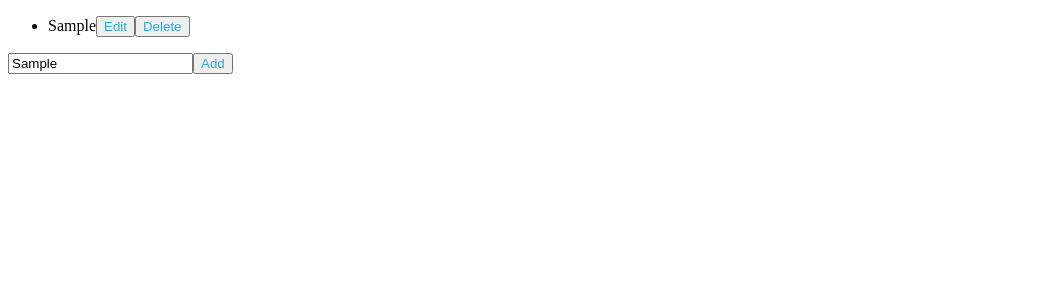
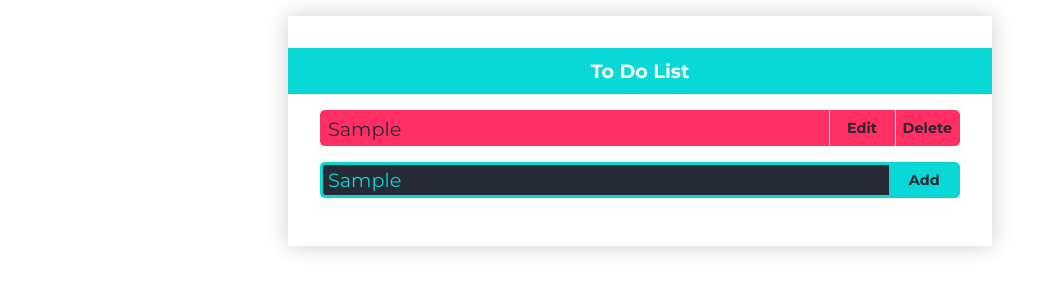
Before and after one commit to Anmol53/Todo-List-React, a React app: page / in a window 1280 px wide. Both pictures are taken after typing "Sample" into the empty fields and a click on the button "Add". Shown: the top 300 px of the page, without its empty margins (0-1054 px from the left). Built offline with nearby package versions, Linux system fonts and the light colour scheme.

Commit message:
Answer with css

```diff
--- a/src/components/App.js
+++ b/src/components/App.js
@@ -1,6 +1,7 @@
 import React, { useState } from "react";
 import "./../styles/App.css";
-import Task from "./Task";
+import Task from "./Task/";
+import './style.css';
 
 function App()
 {
@@ -14,11 +15,13 @@ function App()
 		setList(renderList());
 	}
 	const deleteItem = (i) => {
+		console.log(i);
 		const temp = tasks;
 		if (i > -1) {
 		  temp.splice(i, 1);
 		}
 		setTasks(temp);
+		console.log("In delete " + tasks);
 		setList(renderList());
 	}
 
@@ -27,6 +30,7 @@ function App()
   }
 
 	const renderList = () => {
+		console.log(tasks);
 		return (
 			<ul>
 			{
@@ -40,11 +44,16 @@ function App()
 		);
 	}
 	return (
-	<div id="main">
-	{list}
-	<input id="task" onChange={updateNewTask}/>
-	<button id="btn" onClick={add}>Add</button>
-	</div>
+		<div id="main">
+			<h1 className="heading">To Do List</h1>
+			{list}
+			<div className="inputField">
+				<input id="task" className="text-input-1" onChange={updateNewTask} placeholder="Enter new item here" autoFocus />
+				<button id="btn" className="btn btn-right btn-blue" onClick={add}>Add</button>
+			</div>
+			<link rel="preconnect" href="https://fonts.gstatic.com" />
+			<link href="https://fonts.googleapis.com/css2?family=Montserrat:wght@400;700&display=swap" rel="stylesheet" />
+		</div>
 	);
 }
 
--- a/src/components/Task.js
+++ /dev/null
@@ -1,31 +0,0 @@
-import React, { useState } from "react";
-
-export default function Task(props){
-  const [text, setText] = useState(props.text);
-  const [editable, setEditable] = useState(false);
-  const [editedText, setNewText] = useState("");
-
-	const updateText = ({ target }) => {
-    setNewText(target.value);
-  }
-
-  const editText = () => {
-    if(editedText != ""){
-      console.log(">" + editedText + "<");
-      setText(editedText);
-      setEditable(false);
-      setNewText("");
-      props.renderCallback();
-    }
-	}
-
-  return (
-    <li id="task" className="list">
-      {text}
-      { !editable ? (<button className="edit" onClick={() => setEditable(true)}>Edit</button>) : null }
-      { !editable ? (<button className="delete" onClick={() => props.deleteCallback(props.index)}>Delete</button>) : null }
-      { editable ? (<input className="editTask" onChange={updateText}/>) : null }
-      { editable ? (<button className="saveTask" onClick={editText}>Save</button>) : null }
-    </li>
-  );
-}
--- /dev/null
+++ b/src/components/Task/index.js
@@ -0,0 +1,32 @@
+import React, { useState } from "react";
+import './style.css';
+
+export default function Task(props){
+  const [text, setText] = useState(props.text);
+  const [editable, setEditable] = useState(false);
+  const [editedText, setNewText] = useState("");
+
+	const updateText = ({ target }) => {
+    setNewText(target.value);
+  }
+
+  const editText = () => {
+    if(editedText != ""){
+      console.log(">" + editedText + "<");
+      setText(editedText);
+      setEditable(false);
+      setNewText("");
+      props.renderCallback();
+    }
+	}
+
+  return (
+    <li id="task" className="list">
+      <p className="text-display">{text}</p>
+      { !editable ? (<button className="edit btn btn-pink bl no-l-radius" onClick={() => setEditable(true)}>Edit</button>) : null }
+      { !editable ? (<button className="delete btn btn-pink btn-right bl no-l-radius" onClick={() => props.deleteCallback(props.index)}>Delete</button>) : null }
+      { editable ? (<input className="editTask text-input no-l-radius" onChange={updateText}/>) : null }
+      { editable ? (<button className="saveTask btn btn-pink btn-right" onClick={editText}>Save</button>) : null }
+    </li>
+  );
+}
--- /dev/null
+++ b/src/components/Task/style.css
@@ -0,0 +1,63 @@
+.list{
+  width: 100%;
+  position: relative;
+  padding: 0;
+  display: flex;
+  margin: 1rem 0px;
+  list-style-type:none;
+}
+
+.text-display{
+  margin: 0;
+  width: 100%;
+  border: 3px solid #ff2e63;
+  background-color: #ff2e63;
+  border-right: none;
+  padding: 5px;
+  height: 20px;
+  line-height: 1.2;
+  font-size: 1.2rem;
+  border-radius: 5px 0 0 5px;
+  color: #252a34;
+}
+
+.text-input{
+  margin: 0;
+  width: 100%;
+  border: 3px solid #ff2e63;
+  background-color: #252a34;
+  border-right: none;
+  padding: 5px;
+  height: 20px;
+  line-height: 1.2;
+  font-size: 1.2rem;
+  border-radius: 5px 0 0 5px;
+  outline: none;
+  color: #ff2e63;
+}
+
+.btn{
+  width: 80px;
+  height: 36px;
+  text-align: center;
+  color: #252a34;
+  cursor: pointer;
+  outline: none;
+  font-size: .9rem;
+  padding: .1rem .4rem;
+  font-weight: bold;
+}
+.btn-pink{
+    border: 1px solid #ff2e63;
+    background: #ff2e63;
+}
+.btn-right{
+  border-radius: 0 5px 5px 0;
+}
+.bl{
+    border-left: 1px solid #eaeaea;
+}
+.no-l-radius{
+    border-top-left-radius: 0;
+    border-bottom-left-radius: 0;
+}
--- /dev/null
+++ b/src/components/style.css
@@ -0,0 +1,53 @@
+*{
+    padding: 0;
+    margin: 0;
+    font-family: 'Montserrat', sans-serif;
+}
+#main{
+    box-shadow: 0 0 20px rgba(0, 0, 0, 0.2);
+    width: 50%;
+    /* background-color: #eaeaea; */
+    margin: 1rem auto;
+    padding: 2rem;
+}
+
+.heading{
+    background-color: #08d9d6;
+    font-weight:bold;
+    font-size: 1.2rem;
+    color: #fff;
+    margin: 0 -2rem;
+    padding: .7rem 0;
+}
+
+.inputField{
+    width: 100%;
+    position: relative;
+    padding: 0;
+    display: flex;
+    margin: 1rem auto;
+}
+
+.text-input-1{
+  margin: 0;
+  width: 100%;
+  border: 3px solid #08d9d6;
+  background-color: #252a34;
+  border-right: none;
+  line-height: 1.2;
+  font-size: 1.2rem;
+  padding: 5px;
+  height: 20px;
+  border-radius: 5px 0 0 5px;
+  outline: none;
+  color: #08d9d6;
+}
+.text-input-1::placeholder{
+    color: #08d9d6;
+    opacity: 0.5;
+}
+
+.btn-blue{
+    border: 1px solid #08d9d6;
+    background: #08d9d6;
+}
```
